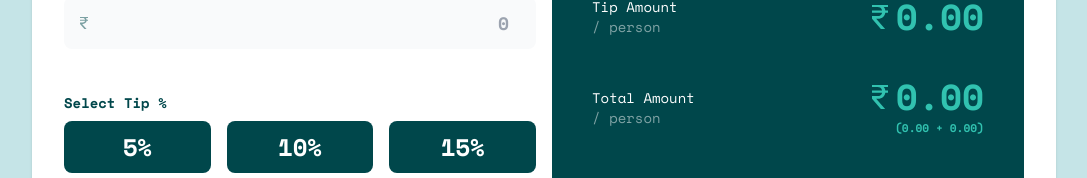
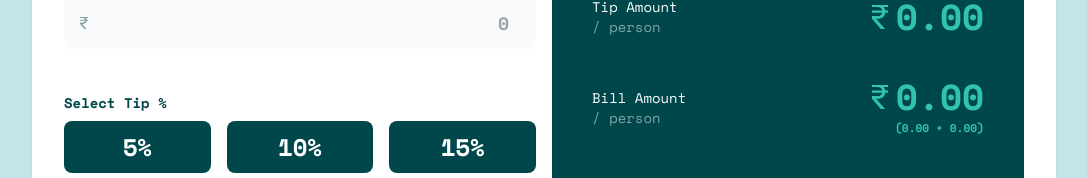
Before and after one commit to codebyabhisheknayar/tip-calculator, an Angular app: page / in a window 1280 px wide. Shown: the part 281-459 px from the top of the page, without its empty margins (96-1183 px from the left). Built offline with nearby package versions, Linux system fonts and the light colour scheme.

Commit message:
refactor(core): update label

```diff
--- a/src/app/app.component.html
+++ b/src/app/app.component.html
@@ -143,7 +143,7 @@
                 </h3>
               </div>
               <div class="mb-10 flex justify-between items-center">
-                <p class="text-white text-sm font-medium">Total Amount
+                <p class="text-white text-sm font-medium">Bill Amount
                   <span class="text-white/50 block">/ person</span>
                 </p>
                 <h3 class="text-primary-500 text-4xl font-bold ">
```
Also changed, not shown: 3 other files (tests, documents, lock files or other folders).
